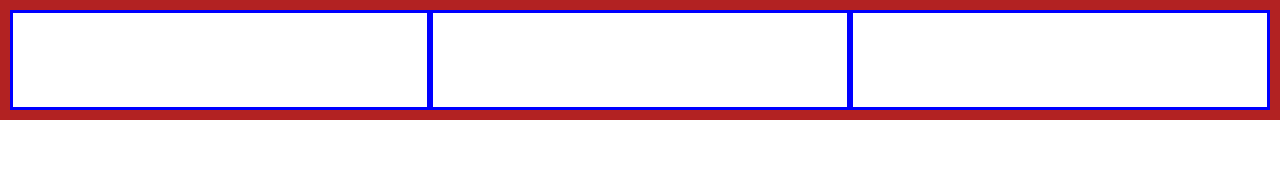
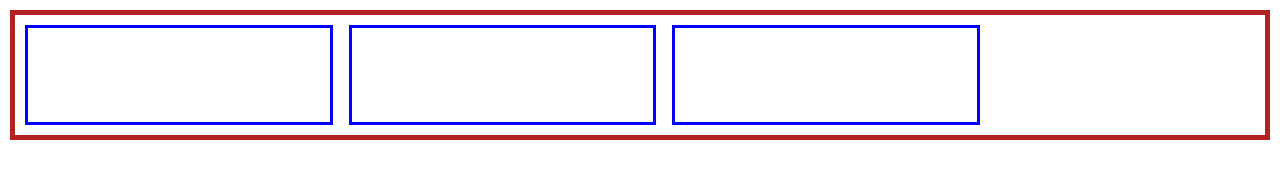
Before and after one commit to ibwsvillo/first_webpage, a plain HTML site: page index.html in a window 1280 px wide. Drawn offline with Linux system fonts and the light colour scheme.

Commit message:
testing flex parameters

```diff
--- a/styles.css
+++ b/styles.css
@@ -70,12 +70,14 @@ div p {
 
 .flex-container {
     display: flex;
-    /* gap: 2rem; */
-    border: 10px solid firebrick;
+    gap: 1rem;
+    border: 5px solid firebrick;
+    padding:10px;
+    margin: 10px;
 }
 
 .flex-container > * {
-    flex: 1 1 0;
+    flex: 0 1 25%;
     height: 100px;
     border: 3px solid blue;
 }
```
